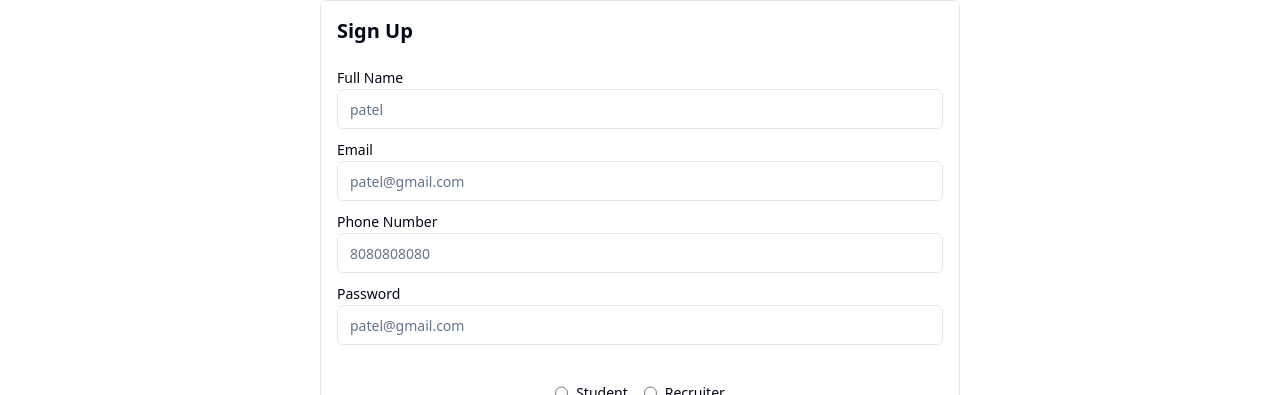
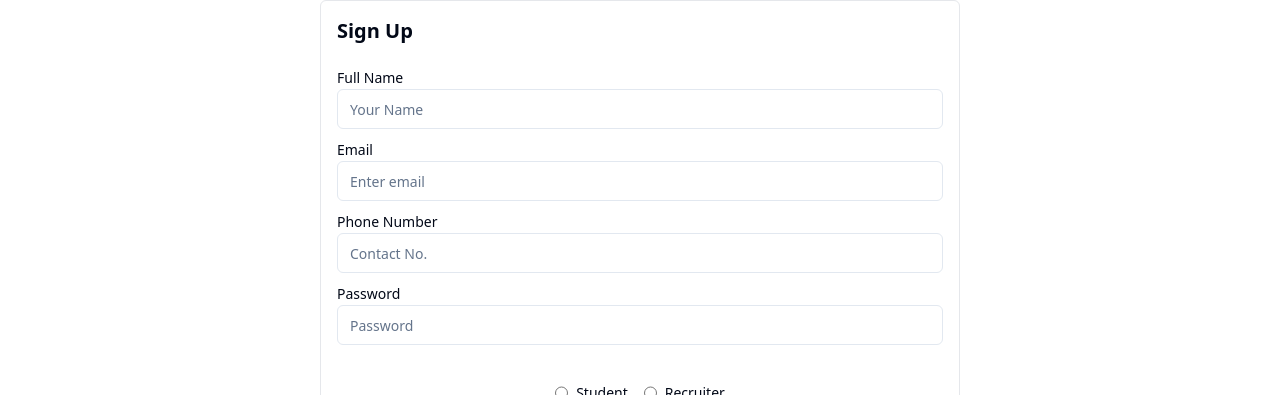
Before and after one commit to TgGupta12/CareerConnect-frontend, a React (Vite) app: page /signup in a window 1280 px wide. Shown: the part 104-499 px from the top of the page. Built offline with nearby package versions, Linux system fonts and the light colour scheme.

Commit message:
14commit

```diff
--- a/src/components/auth/Signup.jsx
+++ b/src/components/auth/Signup.jsx
@@ -80,7 +80,7 @@ const Signup = () => {
                             value={input.fullname}
                             name="fullname"
                             onChange={changeEventHandler}
-                            placeholder="patel"
+                            placeholder="Your Name"
                         />
                     </div>
                     <div className='my-2'>
@@ -90,7 +90,7 @@ const Signup = () => {
                             value={input.email}
                             name="email"
                             onChange={changeEventHandler}
-                            placeholder="patel@gmail.com"
+                            placeholder="Enter email"
                         />
                     </div>
                     <div className='my-2'>
@@ -100,7 +100,7 @@ const Signup = () => {
                             value={input.phoneNumber}
                             name="phoneNumber"
                             onChange={changeEventHandler}
-                            placeholder="8080808080"
+                            placeholder="Contact No."
                         />
                     </div>
                     <div className='my-2'>
@@ -110,7 +110,7 @@ const Signup = () => {
                             value={input.password}
                             name="password"
                             onChange={changeEventHandler}
-                            placeholder="patel@gmail.com"
+                            placeholder="Password"
                         />
                     </div>
                     <div className='flex-col sm:flex items-center justify-between'>
```
